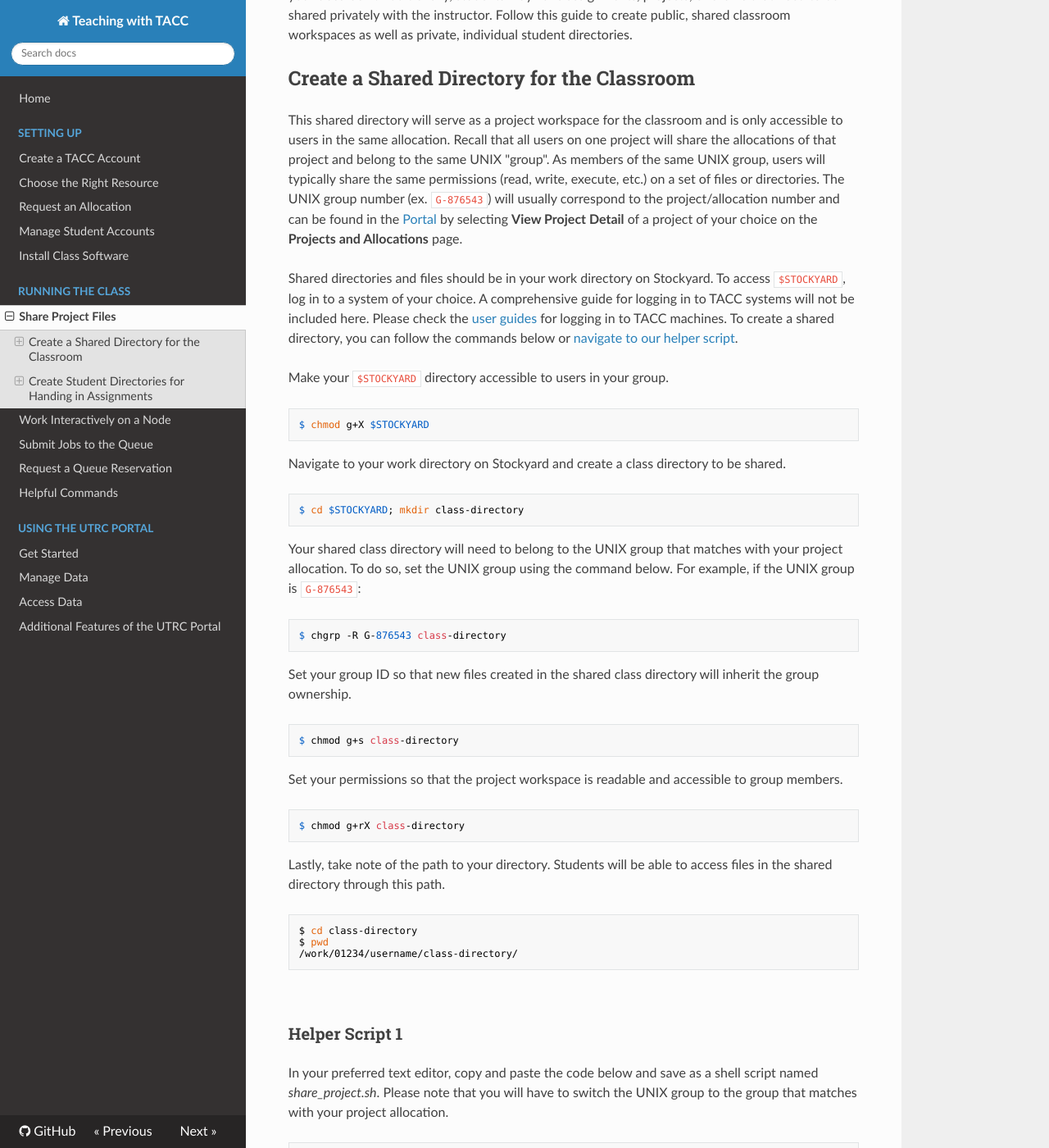
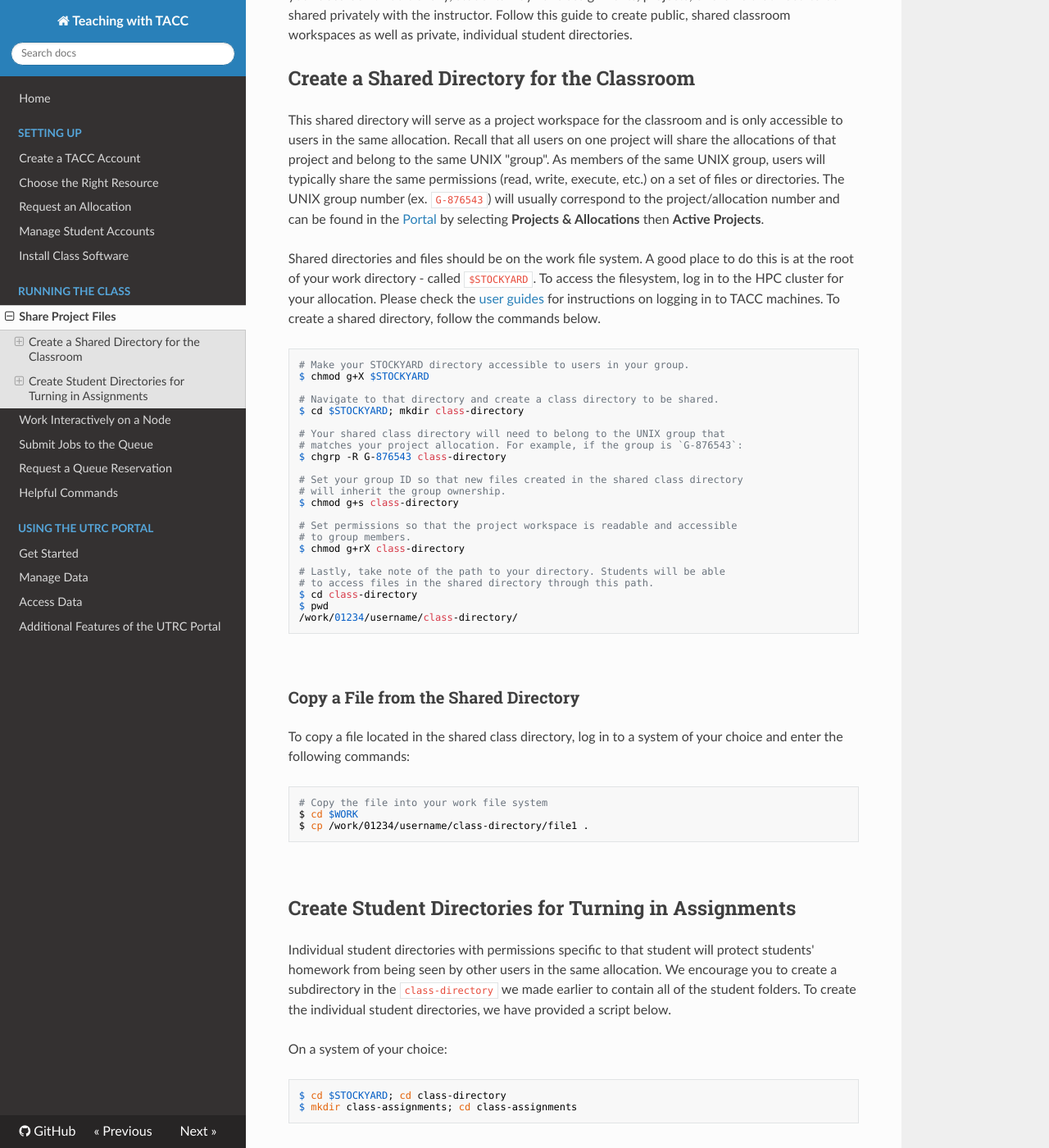
Before and after one commit to TACC/TeachingWithTACC, an MkDocs documentation site: the page built from docs/02.sharing_files.md, in a window 1280 px wide and 1400 px high, scrolled down 201 px. Shown: the whole window at 82% size. Built offline with MkDocs 1.6.1, drawn with Linux system fonts in a browser that asks for light colours; nearby versions of some CDN libraries; some of the changed text lies outside the part shown.

Commit message:
major update to sharing files page

````diff
--- a/docs/02.sharing_files.md
+++ b/docs/02.sharing_files.md
@@ -3,43 +3,31 @@
 As an instructor, you may have code, data, or other project files that need to be shared publicly with your classroom. Additionally, students may have assignments, projects, or exams that need to be shared privately with the instructor. Follow this guide to create public, shared classroom workspaces as well as private, individual student directories.
 
 ## Create a Shared Directory for the Classroom
-This shared directory will serve as a project workspace for the classroom and is only accessible to users in the same allocation. Recall that all users on one project will share the allocations of that project and belong to the same UNIX "group". As members of the same UNIX group, users will typically share the same permissions (read, write, execute, etc.) on a set of files or directories. The UNIX group number (ex. `G-876543`) will usually correspond to the project/allocation number and can be found in the [Portal](https://portal.tacc.utexas.edu/projects-and-allocations) by selecting **View Project Detail** of a project of your choice on the **Projects and Allocations** page.
+This shared directory will serve as a project workspace for the classroom and is only accessible to users in the same allocation. Recall that all users on one project will share the allocations of that project and belong to the same UNIX "group". As members of the same UNIX group, users will typically share the same permissions (read, write, execute, etc.) on a set of files or directories. The UNIX group number (ex. `G-876543`) will usually correspond to the project/allocation number and can be found in the [Portal](https://tacc.utexas.edu/portal/projects) by selecting **Projects & Allocations** then **Active Projects**.
 
-Shared directories and files should be in your work directory on Stockyard. To access `$STOCKYARD`, log in to a system of your choice. A comprehensive guide for logging in to TACC systems will not be included here. Please check the [user guides](https://portal.tacc.utexas.edu/user-guides) for logging in to TACC machines. To create a shared directory, you can follow the commands below or [navigate to our helper script](#helper-script-1).
-
-Make your `$STOCKYARD` directory accessible to users in your group.
+Shared directories and files should be on the work file system. A good place to do this is at the root of your work directory - called `$STOCKYARD`. To access the filesystem, log in to the HPC cluster for your allocation. Please check the [user guides](https://docs.tacc.utexas.edu/) for instructions on logging in to TACC machines. To create a shared directory, follow the commands below.
 
 ```
+# Make your STOCKYARD directory accessible to users in your group.
 $ chmod g+X $STOCKYARD
-```
 
-Navigate to your work directory on Stockyard and create a class directory to be shared.
+# Navigate to that directory and create a class directory to be shared.
+$ cd $STOCKYARD; mkdir class-directory
 
-```
-$ cd $STOCKYARD; mkdir class-directory
-```
+# Your shared class directory will need to belong to the UNIX group that
+# matches your project allocation. For example, if the group is `G-876543`:
+$ chgrp -R G-876543 class-directory
 
-Your shared class directory will need to belong to the UNIX group that matches with your project allocation. To do so, set the UNIX group using the command below. For example, if the UNIX group is `G-876543`:
+# Set your group ID so that new files created in the shared class directory
+# will inherit the group ownership.
+$ chmod g+s class-directory
 
-```
-$ chgrp -R G-876543 class-directory
-```
+# Set permissions so that the project workspace is readable and accessible
+# to group members.
+$ chmod g+rX class-directory
 
-Set your group ID so that new files created in the shared class directory will inherit the group ownership.
-
-```
-$ chmod g+s class-directory
-```
-
-Set your permissions so that the project workspace is readable and accessible to group members.
-
-```
-$ chmod g+rX class-directory
-```
-
-Lastly, take note of the path to your directory. Students will be able to access files in the shared directory through this path.
-
-```
+# Lastly, take note of the path to your directory. Students will be able
+# to access files in the shared directory through this path.
 $ cd class-directory
 $ pwd
 /work/01234/username/class-directory/
@@ -47,58 +35,18 @@ $ pwd
 
 <br>
 
-### Helper Script 1
-In your preferred text editor, copy and paste the code below and save as a shell script named *share_project.sh*. Please note that you will have to switch the UNIX group to the group that matches with your project allocation.
-```
-#!/bin/bash
-
-chmod g+X $STOCKYARD
-
-cd $STOCKYARD
-
-mkdir class-directory
-
-chgrp -R G-876543 class-directory
-
-chmod g+s class-directory
-
-chmod g+rX class-directory
-
-cd class-directory
-
-echo $(pwd)
-```
-Execute the shell script by entering the following commands:
-```
-$ chmod +x share_project.sh
-$ ./share_project.sh
-```
-Alternatively, you can *wget* the script from the command line by doing the following:
-```
-$ wget https://raw.githubusercontent.com/TACC/TeachingWithTACC/master/docs/scripts/share_project.sh
-# Change the UNIX group in the script to the group that matches with your project allocation
-$ chmod +x share_project.sh
-$ ./share_project.sh
-```
-Upon execution of this script, you will see output in your terminal of the path to your new class directory. Please note the path of your directory, as students will be able to access files in the shared directory through this path.
-```
-/work/01234/username/class-directory/
-```
-<br>
-
 ### Copy a File from the Shared Directory
 To copy a file located in the shared class directory, log in to a system of your choice and enter the following commands:
 ```
 # Copy the file into your work file system
 $ cd $WORK
-# Rename the file with your TACC username
-$ cp /work/01234/username/class-directory/file1 student_username_file1
+$ cp /work/01234/username/class-directory/file1 .
 ```
 
 <br>
 
-## Create Student Directories for Handing in Assignments
-Individual student directories with permissions specific to that student will protect students' homework from being seen by other users in the same allocation. We encourage you to create a subdirectory in the *class-directory* we made earlier to contain all of the student folders. To create the individual student directories, we have provided a helper script below.
+## Create Student Directories for Turning in Assignments
+Individual student directories with permissions specific to that student will protect students' homework from being seen by other users in the same allocation. We encourage you to create a subdirectory in the `class-directory` we made earlier to contain all of the student folders. To create the individual student directories, we have provided a script below.
 
 On a system of your choice:
 ```
````
Also changed, not shown: other parts of docs/02.sharing_files.md (+3 -3 lines).
